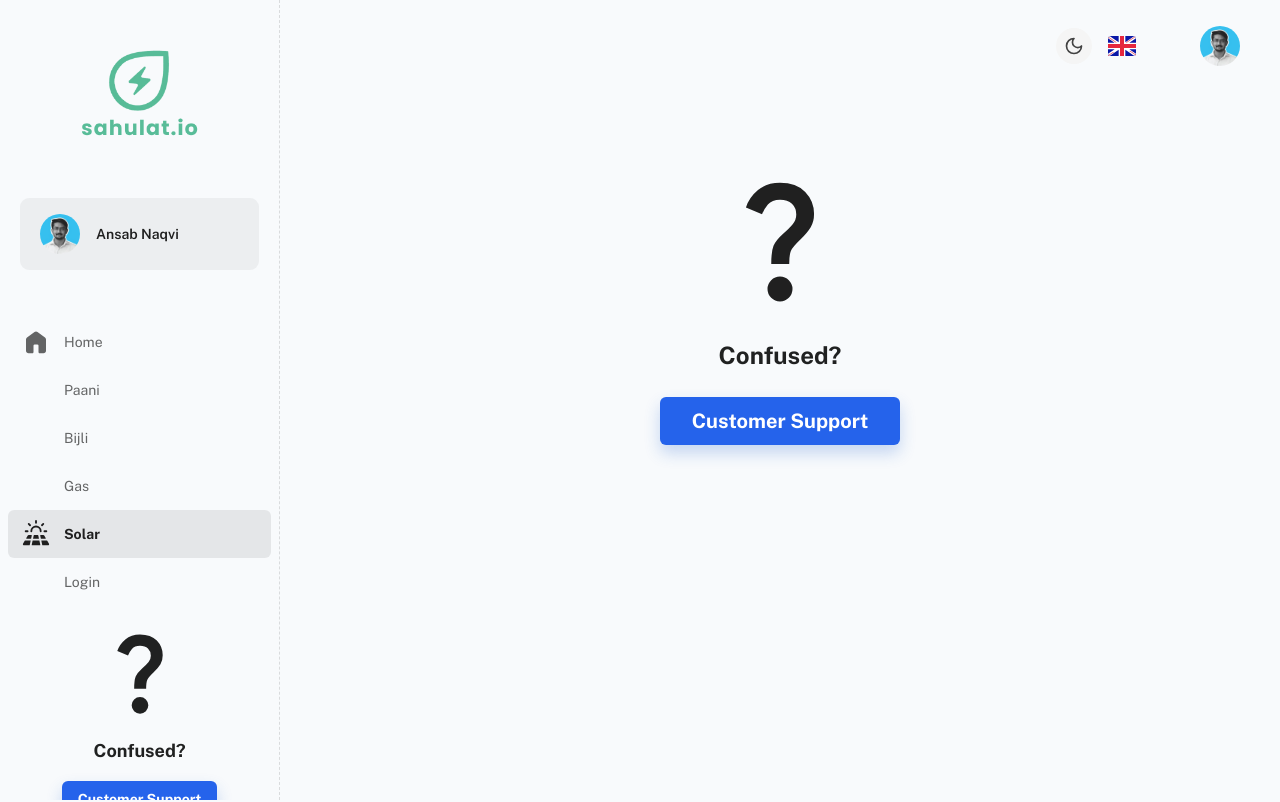
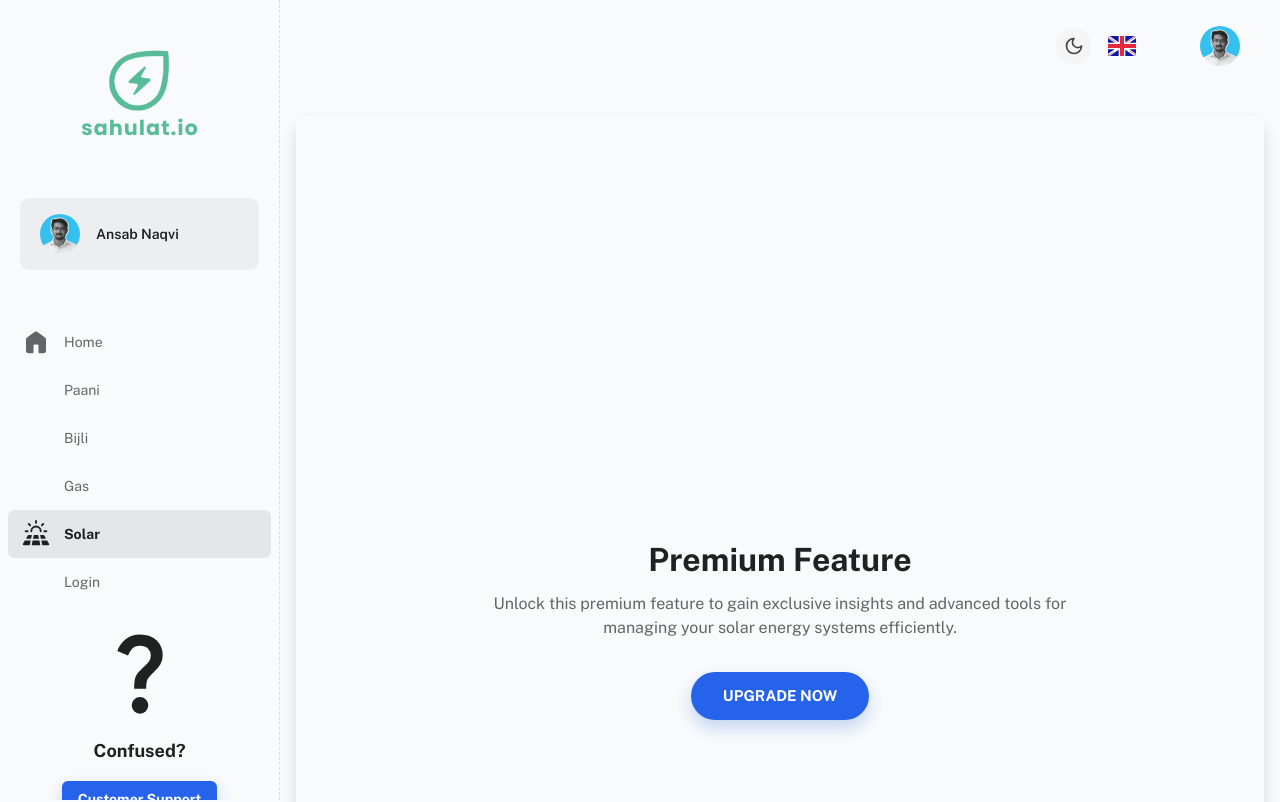
Before and after one commit to Irtiza1/Asani.io-Challenge5, a React (Create React App) app in the folder Frontend/: page /dashboard/solar in a window 1280 px wide. Shown: the top 802 px of the page. Built offline with nearby package versions, Linux system fonts and the light colour scheme; some icons are missing; a web font is replaced by a local one.

Commit message:
Project Completed

```diff
--- a/Frontend/src/pages/Bijli.js
+++ b/Frontend/src/pages/Bijli.js
@@ -81,7 +81,7 @@ export default function DashboardAppPage() {
   return (
     <>
       <Helmet>
-      <title> Bijli Dashboard | Sahulat.io </title>
+      <title> Bijli | Sahulat.io </title>
       </Helmet>
 
       <Container maxWidth="xl">
@@ -125,13 +125,13 @@ export default function DashboardAppPage() {
               ]}
               chartData={[
                 {
-                  name: 'Current Consumption',
+                  name: 'Current Consumption (Units)',
                   type: 'area',
                   fill: 'gradient',
                   data: currentConsumption,
                 },
                 {
-                  name: 'Average Consumption',
+                  name: 'Average Consumption (Units)',
                   type: 'line',
                   fill: 'solid',
                   data: averageConsumption,
--- a/Frontend/src/pages/DashboardAppPage.js
+++ b/Frontend/src/pages/DashboardAppPage.js
@@ -130,7 +130,7 @@ export default function DashboardAppPage() {
   return (
     <>
       <Helmet>
-        <title> Dashboard | Minimal UI </title>
+        <title> Dashboard | Sahulat.io </title>
       </Helmet>
 
       <Container maxWidth="xl">
@@ -195,6 +195,17 @@ export default function DashboardAppPage() {
                     50, 48, 42, 44, 47, 51, 50, 49, 47, 45, 42, 44, 51, 50, 46, 47, 45, 50, 48, 43,
                     47, 45, 44, 48, 50, 49, 51, 45, 46, 47, 45, 49, 51, 48, 46, 45, 49, 50, 47, 48,
                   ],
+                },{
+                  name: 'Gas',
+                  type: 'line',
+                  fill: 'solid',
+                  data: [
+                    42, 56, 34, 47, 82, 63, 11, 21, 26, 37, 43, 58, 68, 70, 42, 43, 31, 23, 60, 73,
+                    45, 44, 38, 48, 51, 47, 56, 45, 41, 47, 56, 52, 43, 51, 48, 43, 54, 42, 40, 57,
+                    48, 52, 59, 46, 68, 64, 72, 67, 58, 55, 65, 79, 63, 30, 41, 34, 41, 69, 65, 47,
+                    52, 45, 60, 43, 46, 58, 63, 51, 44, 42, 59, 68, 32, 53, 34, 57, 55, 50, 56, 42,
+                    50, 67, 73, 50, 46, 55, 54, 61, 55, 62, 69, 51, 44, 57, 45, 66, 69, 40, 58, 45,
+                  ],
                 },
               ]}
           />
--- a/Frontend/src/pages/Gas.js
+++ b/Frontend/src/pages/Gas.js
@@ -193,7 +193,7 @@ export default function ResourceDashboard() {
   return (
     <>
       <Helmet>
-        <title> Resource Dashboard | Live Monitoring </title>
+        <title> Gas | Sahulat.io </title>
       </Helmet>
 
       <Container maxWidth="xl">
@@ -214,7 +214,7 @@ export default function ResourceDashboard() {
           {/* Water Usage Widget */}
           <Grid item xs={12} sm={6} md={3}>
             <AppWidgetSummary
-              title="Water Usage (L)"
+              title="Gas Flow (PSI)"
               total={waterUsage[waterUsage.length - 1]?.toFixed(2)}
               icon={'mdi:water'}
             />
@@ -223,7 +223,7 @@ export default function ResourceDashboard() {
           {/* Energy Consumption Widget */}
           <Grid item xs={12} sm={6} md={3}>
             <AppWidgetSummary
-              title="Energy Consumption (kWh)"
+              title="Gas Usage (kWh)"
               total={energyConsumption[energyConsumption.length - 1]?.toFixed(2)}
               color="warning"
               icon={'mdi:flash'}
@@ -243,7 +243,7 @@ export default function ResourceDashboard() {
           {/* Graphs */}
           <Grid item xs={12} md={6} lg={8}>
             <AppWebsiteVisits
-              title="Bachat"
+              title="Gas Usage"
               subheader="(+43%) than last year"
               chartLabels={[
                 '11/01/2024', '11/02/2024', '11/03/2024', '11/04/2024', '11/05/2024', '11/06/2024', '11/07/2024', '11/08/2024', '11/09/2024', '11/10/2024',
@@ -259,7 +259,7 @@ export default function ResourceDashboard() {
               ]}
               chartData={[
                 {
-                  name: 'Bijli',
+                  name: 'Current Consumption (Units)',
                   type: 'line',
                   fill: 'solid',
                   data: [
@@ -271,7 +271,7 @@ export default function ResourceDashboard() {
                   ],
                 },
                 {
-                  name: 'Paani',
+                  name: 'Current Consumption (Units)',
                   type: 'area',
                   fill: 'gradient',
                   data: [
--- a/Frontend/src/pages/Paani.js
+++ b/Frontend/src/pages/Paani.js
@@ -16,7 +16,7 @@ export default function DashboardAppPage() {
   // For chart data (removed 2024 data)
   const [chartData, setChartData] = useState([
     {
-      name: 'Current Consumption',
+      name: 'Current Consumption (Gallons)',
       type: 'area',
       fill: 'gradient',
       data: [
@@ -28,7 +28,7 @@ export default function DashboardAppPage() {
       ],
     },
     {
-      name: 'Average Consumption',
+      name: 'Average Consumption (Gallons)',
       type: 'line',
       fill: 'solid',
       data: [
@@ -116,7 +116,7 @@ export default function DashboardAppPage() {
   return (
     <>
       <Helmet>
-      <title> Paani Dashboard | Sahulat.io </title>
+      <title> Paani | Sahulat.io </title>
       </Helmet>
 
       <Container maxWidth="xl">
@@ -208,7 +208,7 @@ export default function DashboardAppPage() {
               style={{ width: '100%', maxHeight: '300px', objectFit: 'contain' }}
             />
             <h3 style={{ marginTop: '10px', color: '#007bff', fontSize: '20px' }}>Motor Health</h3>
-            <p style={{ color: '#555', fontSize: '18px' }}>{motorHealth}%</p>
+            <p style={{ color: '#555', fontSize: '20px' }}>{motorHealth}%</p>
           </div>
         </Card>
       </Grid>
--- a/Frontend/src/pages/SolarPage.js
+++ b/Frontend/src/pages/SolarPage.js
@@ -1,38 +1,77 @@
-import React, { useState, useEffect } from 'react';
-import { makeStyles } from '@mui/styles';
-import { Box, Typography, CircularProgress, Stack, Button } from '@mui/material';
+import React from 'react';
+import { Box, Typography, Button } from '@mui/material';
 import Iconify from '../components/iconify/Iconify';
 
 const SolarCircuit = () => {
   return (
-    <Box sx={{ px: 4, pb: 6, mt: -2 }}> {/* Increased padding and adjusted margin */}
-  <Stack
-    alignItems="center"
-    spacing={2}
-    sx={{ pt: 8, borderRadius: 4, position: 'relative' }} // Increased padding and border radius
-  >
-    <Box sx={{ position: 'relative', width: 150, top: 0 }}> {/* Increased width */}
-      <Iconify icon="material-symbols:question-mark" width={150} height={150} /> {/* Larger icon */}
+    <Box
+      sx={{
+        display: 'flex',
+        flexDirection: 'column',
+        alignItems: 'center',
+        justifyContent: 'center',
+        height: '100vh',
+        textAlign: 'center',
+        padding: 4,
+        backgroundColor: 'background.default',
+        borderRadius: 2,
+        boxShadow: (theme) => `0px 8px 16px ${theme.palette.divider}`,
+      }}
+    >
+      {/* Explicitly Set Icon Size */}
+      <Iconify
+        icon="mdi:crown"
+        sx={{
+          width: 200, // Explicit width
+          height: 200, // Explicit height
+          color: (theme) => theme.palette.primary.main,
+          marginBottom: 3,
+        }}
+      />
+
+      {/* Title */}
+      <Typography
+        variant="h3"
+        sx={{
+          fontWeight: 'bold',
+          color: 'text.primary',
+          marginBottom: 1,
+        }}
+      >
+        Premium Feature
+      </Typography>
+
+      {/* Description */}
+      <Typography
+        variant="body1"
+        sx={{
+          marginBottom: 4,
+          color: 'text.secondary',
+          maxWidth: 600,
+        }}
+      >
+        Unlock this premium feature to gain exclusive insights and advanced tools
+        for managing your solar energy systems efficiently.
+      </Typography>
+
+      {/* Call-to-Action Button */}
+      <Button
+        variant="contained"
+        size="large"
+        sx={{
+          textTransform: 'uppercase',
+          fontWeight: 'bold',
+          paddingX: 4,
+          borderRadius: 25,
+        }}
+        onClick={() => {
+          // Handle premium upgrade logic
+          alert('Upgrade to Premium!');
+        }}
+      >
+        Upgrade Now
+      </Button>
     </Box>
-
-    <Box sx={{ textAlign: 'center' }}>
-      <Typography gutterBottom variant="h4"> {/* Increased typography variant */}
-        Confused?
-      </Typography>
-    </Box>
-
-    <Button
-      href="https://material-ui.com/store/items/minimal-dashboard/"
-      target="_blank"
-      variant="contained"
-      size="large" // Changed button size
-      sx={{ fontSize: '1.25rem', px: 4, py: 2 }} // Larger font and padding
-    >
-      Customer Support
-    </Button>
-  </Stack>
-</Box>
-
   );
 };
 
--- a/Frontend/src/sections/@dashboard/app/AppWebsiteVisits.js
+++ b/Frontend/src/sections/@dashboard/app/AppWebsiteVisits.js
@@ -70,7 +70,7 @@ export default function AppWebsiteVisits({ title, subheader, chartLabels, chartD
       y: {
         formatter: (y) => {
           if (typeof y !== 'undefined') {
-            return `${y.toFixed(0)} Gallons`;
+            return `${y.toFixed(0)}`;
           }
           return y;
         },
```
